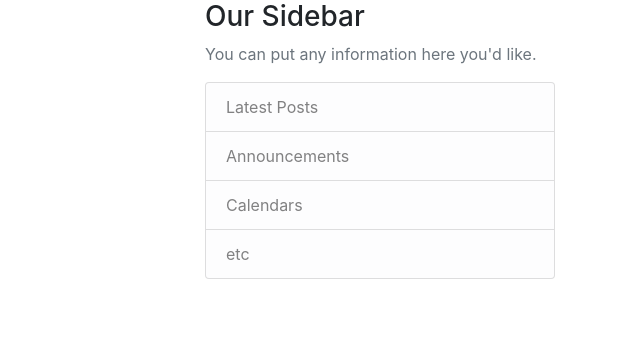
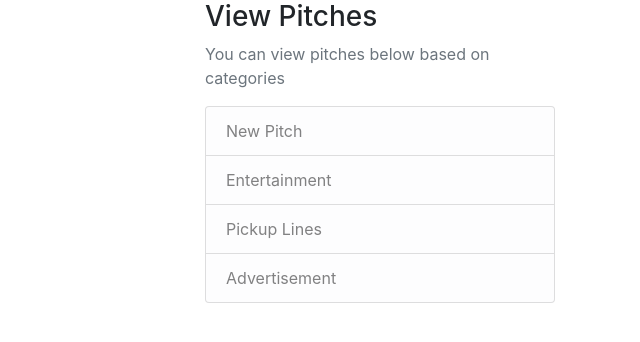
Before and after one commit to Jeff-Mwai/Pitch-App, a Flask app: page / in a window 1280 px wide. Shown: the part 56-398 px from the top of the page, without its empty margins (640-1280 px from the left). Run offline with Flask 2, Linux system fonts and the light colour scheme; some libraries are stand-ins or nearby versions.

Commit message:
Added routes to the new pitches

```diff
--- a/app/templates/base.html
+++ b/app/templates/base.html
@@ -38,7 +38,8 @@
                 {% endif %} -->
 
                 {% if current_user.is_authenticated %}
-                  <a class="nav-link text-light" href="{{url_for('main.profile',uname=current_user.username)}}">Profile</a>
+                <a class="nav-link text-light"
+                    href="{{url_for('main.profile',uname=current_user.username)}}">Profile</a>
                 <a class="nav-link text-light" href="{{url_for('main.signout')}}">Sign out</a>
                 <a class="nav-link text-light" href="{{url_for('main.login')}}">Log in</a>
                 <a class="nav-link text-light" href="{{ url_for('main.register') }}">Register</a>
@@ -67,13 +68,13 @@
             </div>
             <div class="col-md-4">
                 <div class="content-section">
-                    <h3>Our Sidebar</h3>
-                    <p class='text-muted'>You can put any information here you'd like.
+                    <h3>View Pitches</h3>
+                    <p class='text-muted'>You can view pitches below based on categories
                     <ul class="list-group">
-                        <li class="list-group-item list-group-item-light">Latest Posts</li>
-                        <li class="list-group-item list-group-item-light">Announcements</li>
-                        <li class="list-group-item list-group-item-light">Calendars</li>
-                        <li class="list-group-item list-group-item-light">etc</li>
+                        <a class="list-group-item list-group-item-light" href="{{ url_for('main.new_pitch') }}">New Pitch</a>
+                        <a class="list-group-item list-group-item-light" href="{{ url_for('main.new_pitch') }}">Entertainment</a>
+                        <a class="list-group-item list-group-item-light" href="{{ url_for('main.new_pitch') }}">Pickup Lines</a>
+                        <a class="list-group-item list-group-item-light" href="{{ url_for('main.new_pitch') }}">Advertisement</a>
                     </ul>
                     </p>
                 </div>
```
Lines whose indentation alone changed are shown as unchanged.
